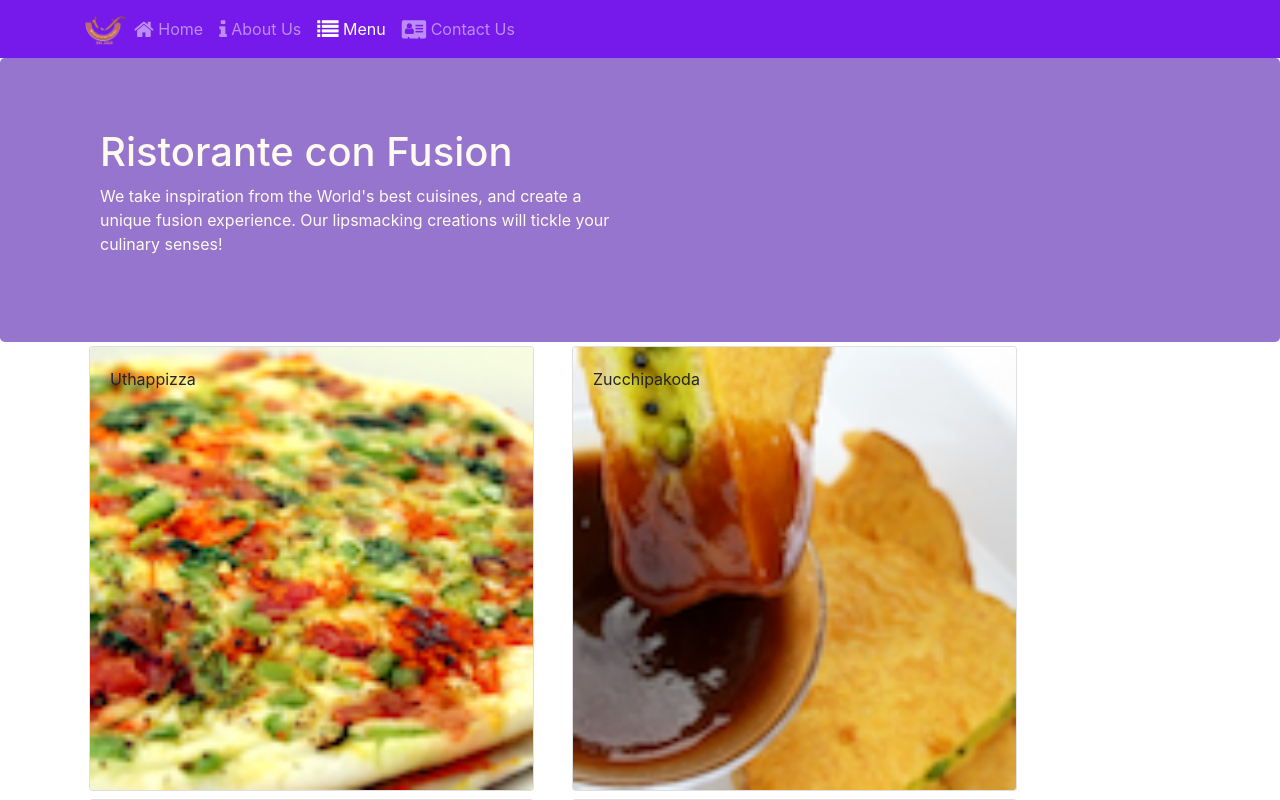
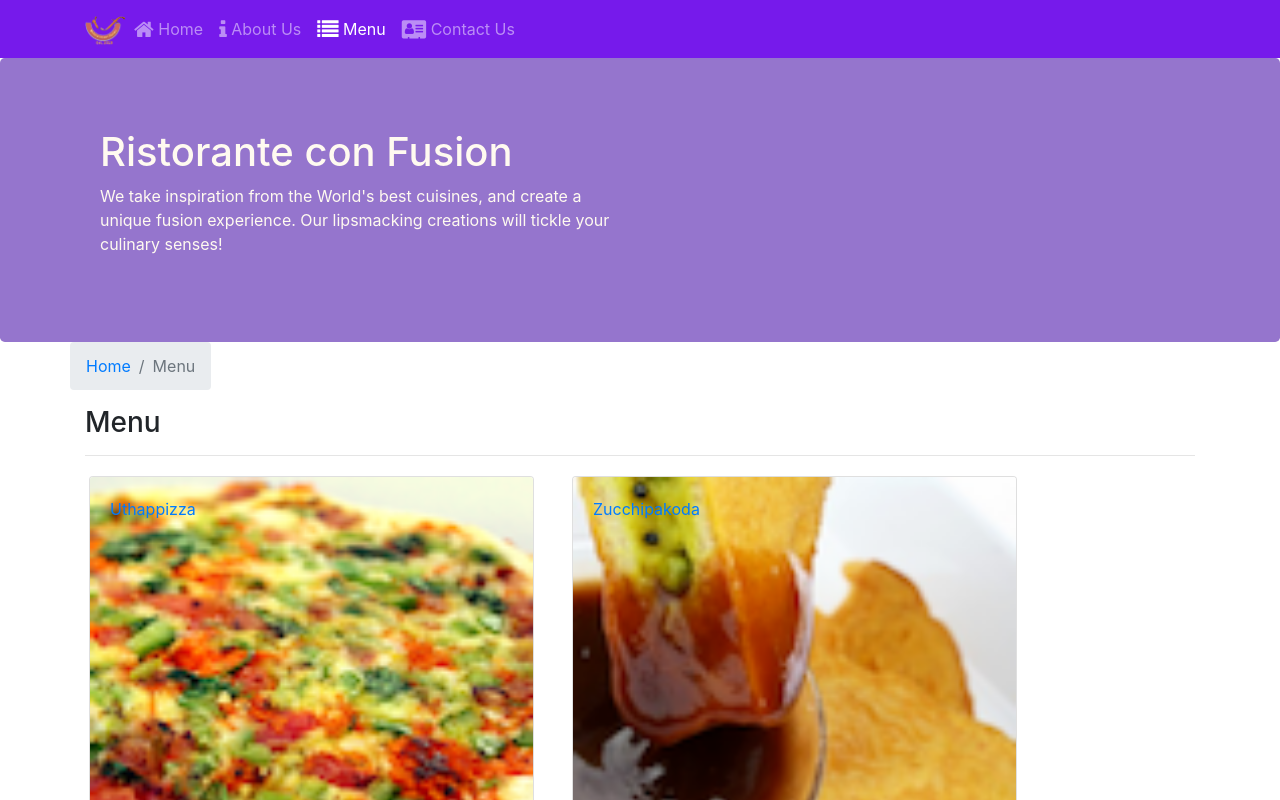
Before and after one commit to orquidea238/RistoranteConfusion-React, a React (Create React App) app: page /menu in a window 1280 px wide. Shown: the top 800 px of the page. Built offline with nearby package versions, Linux system fonts and the light colour scheme.

Commit message:
Single Page Applications Part 2

```diff
--- a/src/components/ContactComponent.js
+++ b/src/components/ContactComponent.js
@@ -1,13 +1,29 @@
 import React from 'react';
+import { Breadcrumb, BreadcrumbItem } from 'reactstrap';
+import { Link } from 'react-router-dom';
 
 function Contact(props) {
     return (
         <div className="container">
+
+            <div className="row">
+                <Breadcrumb>
+                    <BreadcrumbItem><Link to="/home">Home</Link></BreadcrumbItem>
+                    <BreadcrumbItem active>Contact Us</BreadcrumbItem>
+                </Breadcrumb>
+                <div className="col-12">
+                    <h3>Contact Us</h3>
+                    <hr />
+                </div>
+            </div>
+
+            {/* ------------------ */}
             <div className="row row-content">
                 {/* ------------- */}
                 <div className="col-12">
                     <h3>Location Information</h3>
                 </div>
+
                 {/* -------------------- */}
                 <div className="col-12 col-sm-4 offset-sm-1">
                     <h5>Our Address</h5>
@@ -19,6 +35,7 @@
                         <i className="fa fa-envelope"></i>: <a href="mailto:confusion@food.net">confusion@food.net</a>
                     </address>
                 </div>
+
                 {/* ---------------------- */}
                 <div className="col-12 col-sm-6 offset-sm-1">
                     <h5>Map of our Location</h5>
--- a/src/components/DishDetailComponent.js
+++ b/src/components/DishDetailComponent.js
@@ -5,8 +5,11 @@
   CardText,
   CardBody,
   CardTitle,
-  Media
+  Media,
+  Breadcrumb,
+  BreadcrumbItem
 } from "reactstrap";
+import { Link } from 'react-router-dom';
 
 
 function RenderComments({ comments }) {
@@ -26,7 +29,7 @@
       })
 
       return (
-        <div className="col-12 col-md-5 m-1">
+        <div>
           <h4> Comments </h4>
           {commentsList}
         </div>
@@ -36,7 +39,7 @@
 
 function RenderDish({dish}) {
       return (
-        <div key={dish.id} className="col-12 col-md-5 m-1">
+        <div key={dish.id}>
           <Card>
             <CardImg
               src={dish.image}
@@ -57,9 +60,23 @@
     return (
         <div className="container">
             <div className="row">
-                <RenderDish dish={props.dish} />
-                <RenderComments comments={props.dish.comments} />
-            </div>
+                    <Breadcrumb>
+                        <BreadcrumbItem><Link to="/menu">Menu</Link></BreadcrumbItem>
+                        <BreadcrumbItem active>{props.dish.name}</BreadcrumbItem>
+                    </Breadcrumb>
+                    <div className="col-12">
+                        <h3>{props.dish.name}</h3>
+                        <hr />
+                    </div>
+                </div>
+                <div className="row">
+                    <div className="col-12 col-md-5 m-1">
+                        <RenderDish dish={props.dish} />
+                    </div>
+                    <div className="col-12 col-md-5 m-1">
+                        <RenderComments comments={props.comments} />
+                    </div>
+                </div>
         </div>
     )
     }
--- a/src/components/MainComponent.js
+++ b/src/components/MainComponent.js
@@ -1,5 +1,6 @@
 import React, { Component } from 'react';
 import Menu from './MenuComponent';
+import DishDetail from './DishDetailComponent';
 import { DISHES } from '../shared/dishes';
 import { COMMENTS } from '../shared/comments';
 import { PROMOTIONS } from '../shared/promotions';
@@ -30,12 +31,23 @@
         });
     }
 
+
     render() {
+        // Component HomePage
         const HomePage = () => {
             return(
                 <Home dish={this.state.dishes.filter((dish) => dish.featured)[0]}
-                promotion={this.state.promotions.filter((promo) => promo.featured)[0]}
-                leader={this.state.leaders.filter((leader) => leader.featured)[0]} />
+                      promotion={this.state.promotions.filter((promo) => promo.featured)[0]}
+                      leader={this.state.leaders.filter((leader) => leader.featured)[0]}
+                />
+            );
+        }
+
+        // Component DishWithId
+        const DishWithId = ({ match }) => {
+            return (
+                <DishDetail dish={this.state.dishes.filter((dish) => dish.id === parseInt(match.params.dishId, 10))[0]}
+                comments={this.state.comments.filter((comment) => comment.dishId === parseInt(match.params.dishId, 10))} />
             );
         }
 
@@ -45,6 +57,7 @@
                 <Switch>
                     <Route path='/home' component={HomePage} />
                     <Route exact path='/menu' component={() => <Menu dishes={this.state.dishes} />} />
+                    <Route path='/menu/:dishId' component={DishWithId} />
                     <Route exact path='/contactus' component={Contact} />
                     <Redirect to="/home" />
                 </Switch>
--- a/src/components/MenuComponent.js
+++ b/src/components/MenuComponent.js
@@ -1,14 +1,17 @@
 import React from 'react';
-import { Card, CardImg, CardImgOverlay, CardTitle } from 'reactstrap';
+import { Card, CardImg, CardImgOverlay, CardTitle, Breadcrumb, BreadcrumbItem } from 'reactstrap';
+import { Link } from 'react-router-dom';
 
 
 function RenderMenuItem({dish}) {
     return (
         <Card>
+            <Link to={`/menu/${dish.id}`}>
             <CardImg width="100%" src={dish.image} alt={dish.name} />
             <CardImgOverlay>
                 <CardTitle>{dish.name}</CardTitle>
             </CardImgOverlay>
+            </Link>
         </Card>
     )
 }
@@ -26,6 +29,16 @@
         return (
             <div className="container">
                 <div className="row">
+                    <Breadcrumb>
+                        <BreadcrumbItem><Link to="/home">Home</Link></BreadcrumbItem>
+                        <BreadcrumbItem active>Menu</BreadcrumbItem>
+                    </Breadcrumb>
+                    <div className="col-12">
+                        <h3>Menu</h3>
+                        <hr />
+                    </div>
+                </div>
+                <div className="row">
                     {menu}
                 </div>
             </div>
```
